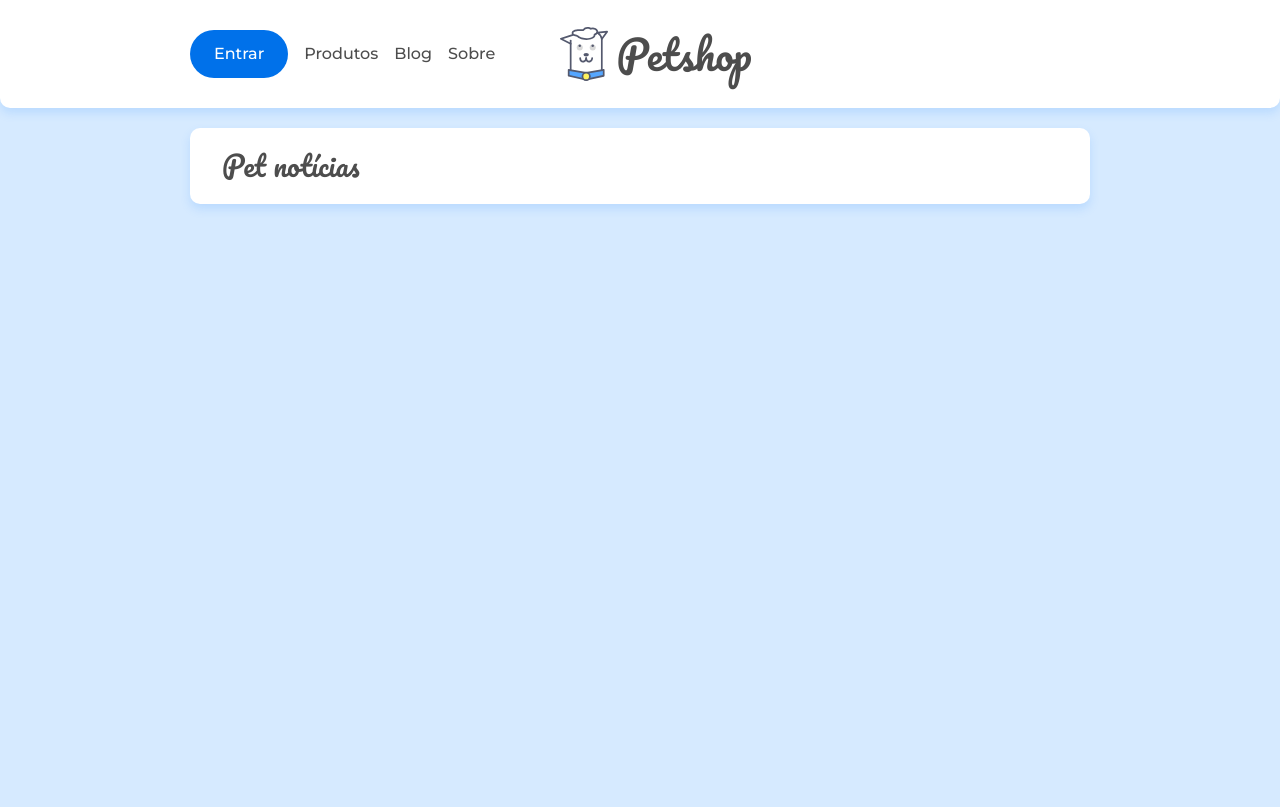
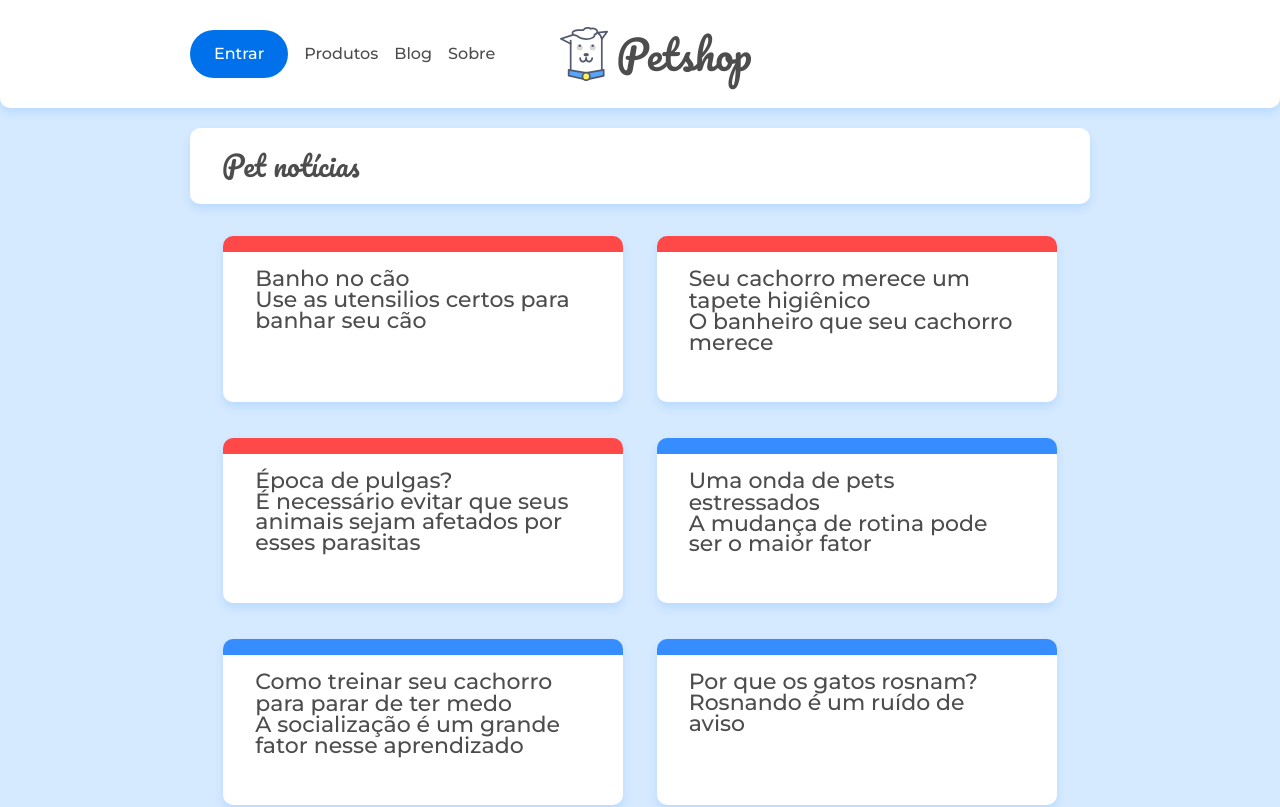
Before and after one commit to Gabrielhidro/Doguito_petshop, a React (Create React App) app: page / in a window 1280 px wide. Shown: the top 807 px of the page. Built offline with nearby package versions, Linux system fonts and the light colour scheme; data requests are answered from the project's data file.

Commit message:
Gete api datas and render in html

```diff
--- a/src/api/api.js
+++ b/src/api/api.js
@@ -4,7 +4,7 @@ export const  api = axios.create({
     baseURL: 'http://localhost:5000'
 })
 
-export const busca = async() => {
+export const busca = async(url, setDado) => {
     const resposta = await api.get(url)
     setDado(resposta.data)
 }
--- a/src/components/ListaPost.jsx
+++ b/src/components/ListaPost.jsx
@@ -1,9 +1,30 @@
-import { busca } from '../api/api'
+import { useEffect, useState } from "react";
+import { Link } from "react-router-dom";
+import { busca } from "../api/api";
 
-export default function ListaPost (){
-    return (
-        <section className="post container">
+export default function ListaPost( { url } ) {
+  const [posts, setPosts] = useState([]);
 
-        </section>
-    )
+  useEffect(() => {
+    busca(url, setPosts)
+  }, [])
+
+  return (
+    <section className="posts container">
+      {posts.map((post) => {
+        return (
+          <Link className={`cartao-post cartao-post--${post.categoria}`}>
+            <article key={post.id}>
+                <h3 className="cartao-post__titulo">
+                    {post.title}
+                    <p className="cartao-post__meta">
+                        {post.metadescription}
+                    </p>
+                </h3>
+            </article>
+          </Link>
+        );
+      })}
+    </section>
+  );
 }
--- a/src/paginas/Home.jsx
+++ b/src/paginas/Home.jsx
@@ -1,4 +1,5 @@
 import React from 'react'
+import ListaPost from '../components/ListaPost'
 
 const Home = () => {
 
@@ -7,6 +8,7 @@ const Home = () => {
       <div className="container">
         <h2 className="titulo-pagina">Pet notícias</h2>
       </div>
+      <ListaPost url={'/posts'} />
     </main>
   )
 }
```
Also changed, not shown: 1 other file (tests, documents, lock files or other folders).
